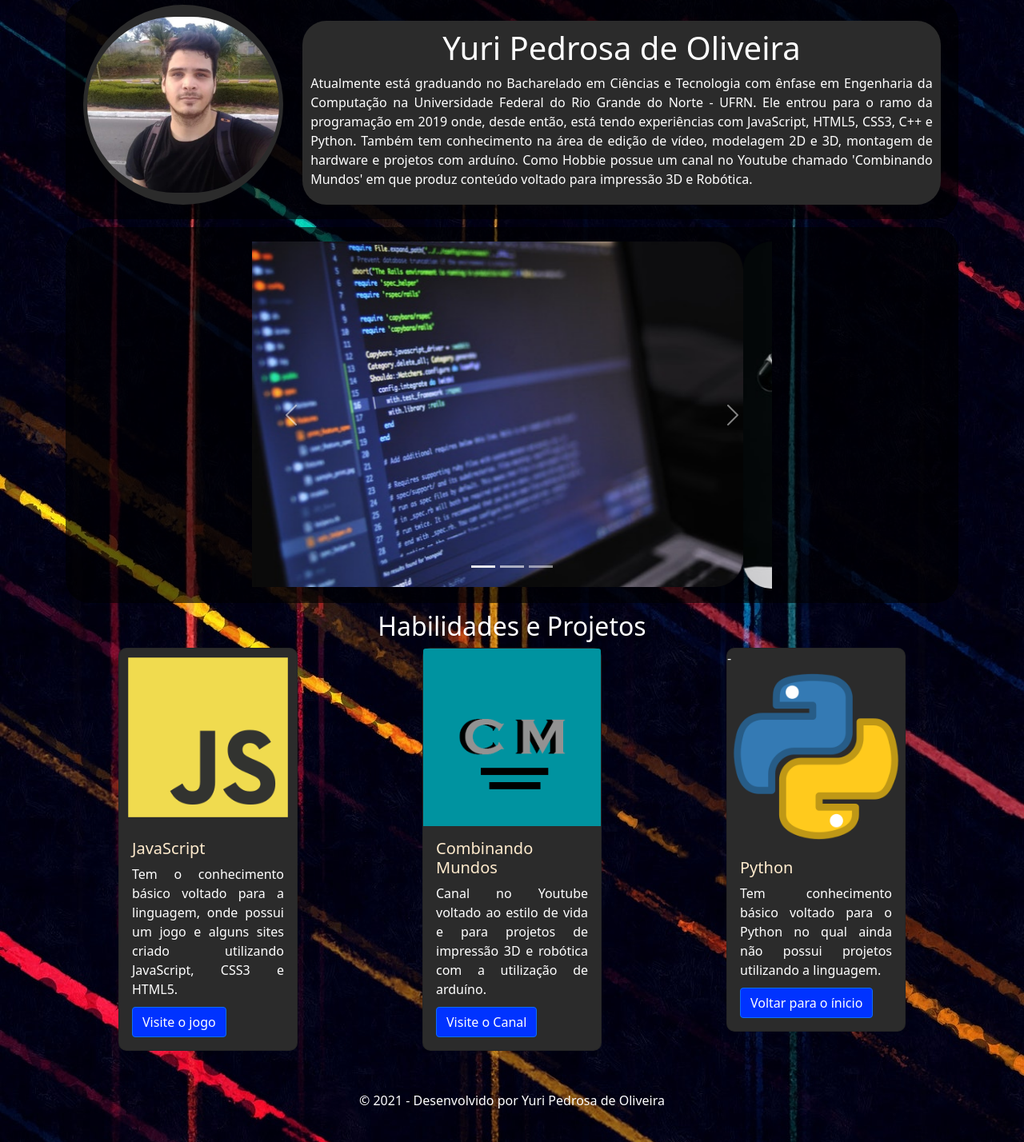
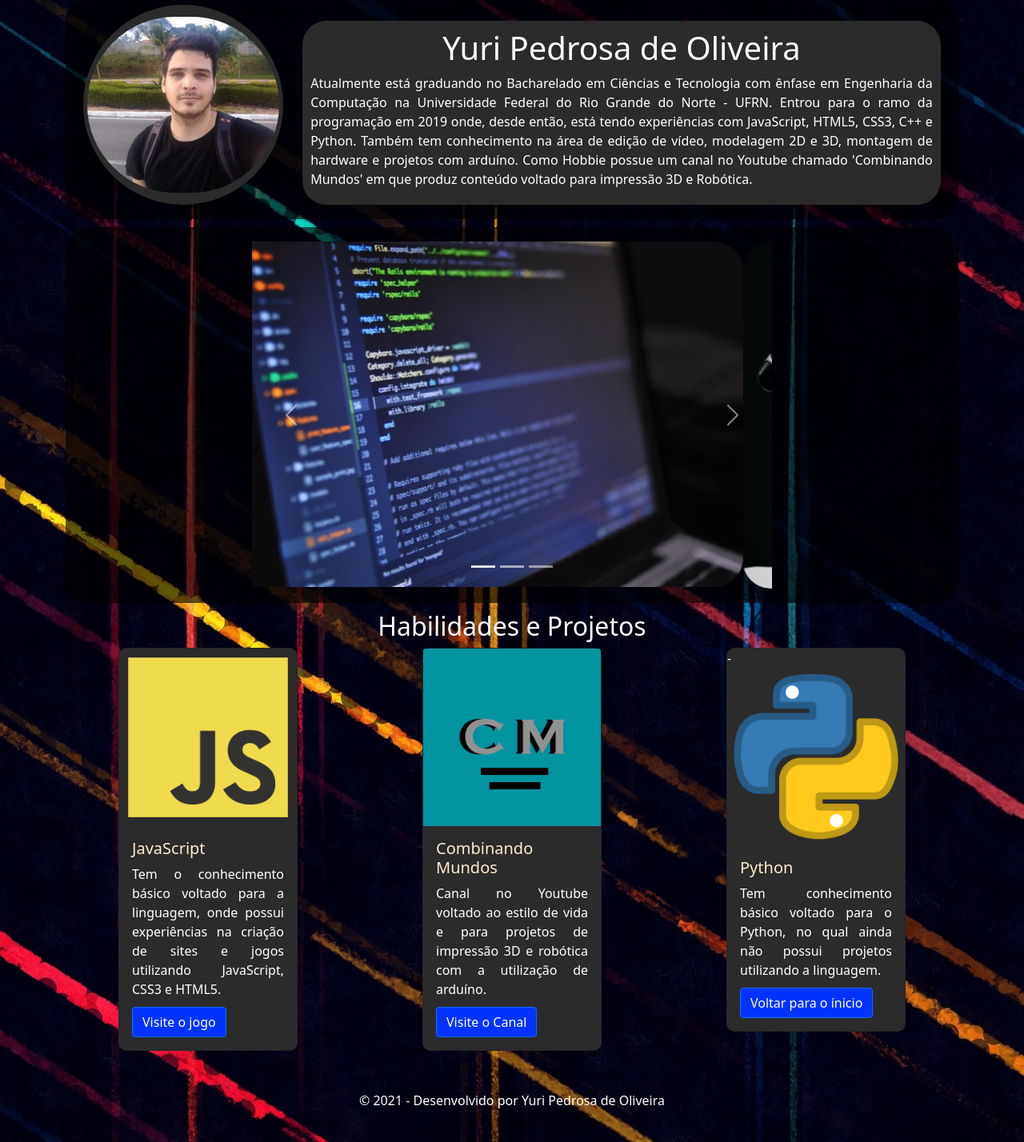
Before and after one commit to pedrosayuri/SobreYuriPedrosa, a plain HTML site: page index.html in a window 1280 px wide. Shown: the part 160-1588 px from the top of the page at 80% size. Drawn offline with nearby package versions, Linux system fonts and the light colour scheme.

Commit message:
Add files via upload

```diff
--- a/index.html
+++ b/index.html
@@ -31,7 +31,7 @@
           <div class="col-12 col-sm-12 col-md-12 col-lg-9">
             <div class="fundo2">
               <h1>Yuri Pedrosa de Oliveira</h1>
-              <p>Atualmente está graduando no Bacharelado em Ciências e Tecnologia com ênfase em Engenharia da Computação na Universidade Federal do Rio Grande do Norte - UFRN. Ele entrou para o ramo da programação em 2019 onde, desde então, está tendo experiências com JavaScript, HTML5, CSS3, C++ e Python. Também tem conhecimento na área de edição de vídeo, modelagem 2D e 3D, montagem de hardware e projetos com arduíno. Como Hobbie possue um canal no Youtube chamado 'Combinando Mundos' em que produz conteúdo voltado para impressão 3D e Robótica.</p>
+              <p>Atualmente está graduando no Bacharelado em Ciências e Tecnologia com ênfase em Engenharia da Computação na Universidade Federal do Rio Grande do Norte - UFRN. Entrou para o ramo da programação em 2019 onde, desde então, está tendo experiências com JavaScript, HTML5, CSS3, C++ e Python. Também tem conhecimento na área de edição de vídeo, modelagem 2D e 3D, montagem de hardware e projetos com arduíno. Como Hobbie possue um canal no Youtube chamado 'Combinando Mundos' em que produz conteúdo voltado para impressão 3D e Robótica.</p>
             </div>
           </div>
         </div>
@@ -79,7 +79,7 @@
             <img src="./images/4373213_js_logo_logos_icon.png" class="card-img-top" alt="...">
             <div class="card-body">
               <h5 class="card-title">JavaScript</h5>
-              <p class="card-text">Tem o conhecimento básico voltado para a linguagem, onde possui um jogo e alguns sites criado utilizando JavaScript, CSS3 e HTML5.</p>
+              <p class="card-text">Tem o conhecimento básico voltado para a linguagem, onde possui experiências na criação de sites e jogos utilizando JavaScript, CSS3 e HTML5.</p>
               <a rel="stylesheet" type="text/css" href="https://pedrosayuri.github.io/jogo/Menu.html" class="btn btn-primary">Visite o jogo</a>
             </div>
           </div>
@@ -99,7 +99,7 @@
            - <img src="./images/4518857_python_icon.png" class="card-img-top" alt="...">
             <div class="card-body">
               <h5 class="card-title">Python</h5>
-              <p class="card-text">Tem conhecimento básico voltado para o Python no qual ainda não possui projetos utilizando a linguagem.</p>
+              <p class="card-text">Tem conhecimento básico voltado para o Python, no qual ainda não possui projetos utilizando a linguagem.</p>
               <a rel="stylesheet" type="text/css" href="#" class="btn btn-primary">Voltar para o ínicio</a>
             </div>
           </div>
```
